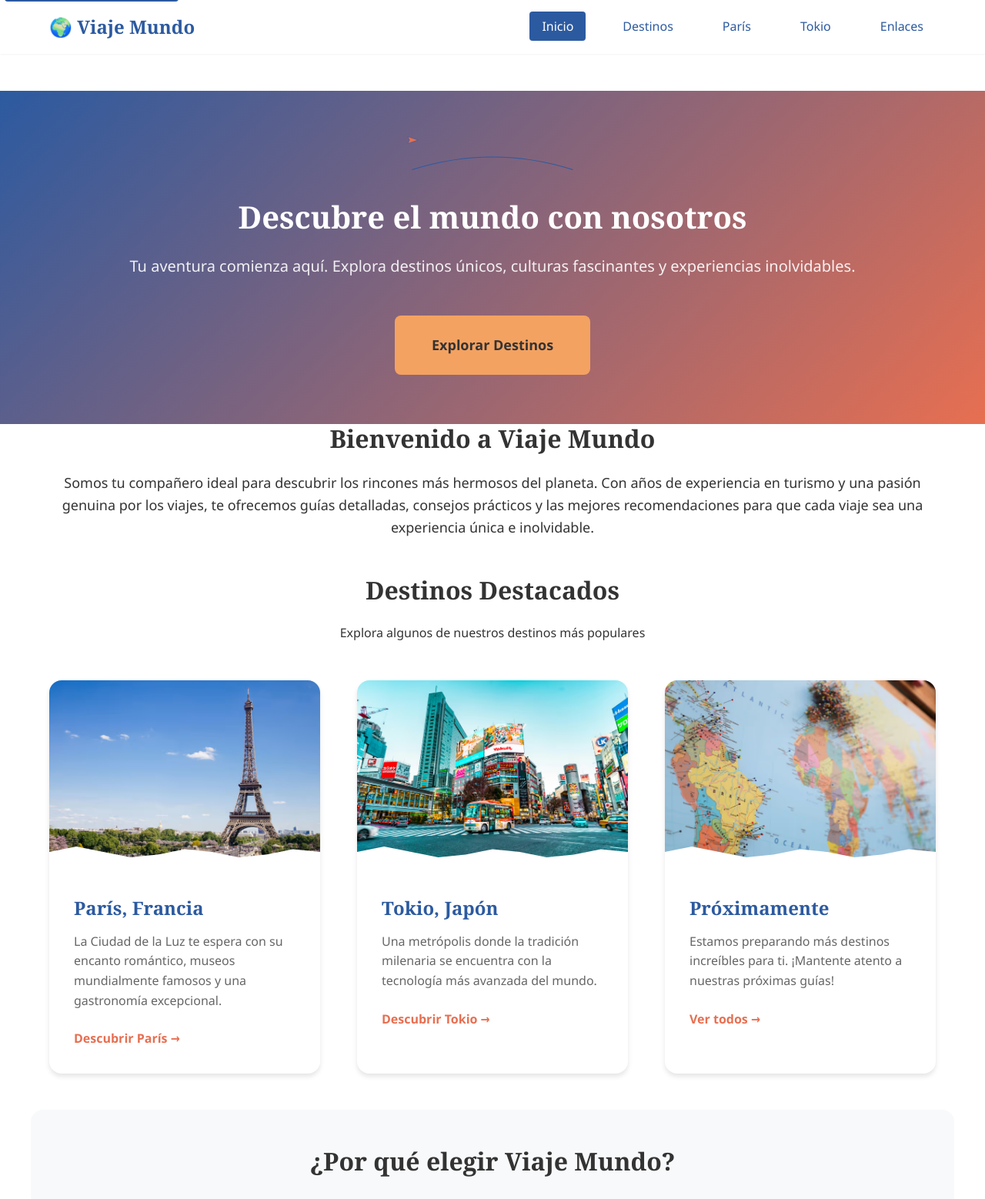
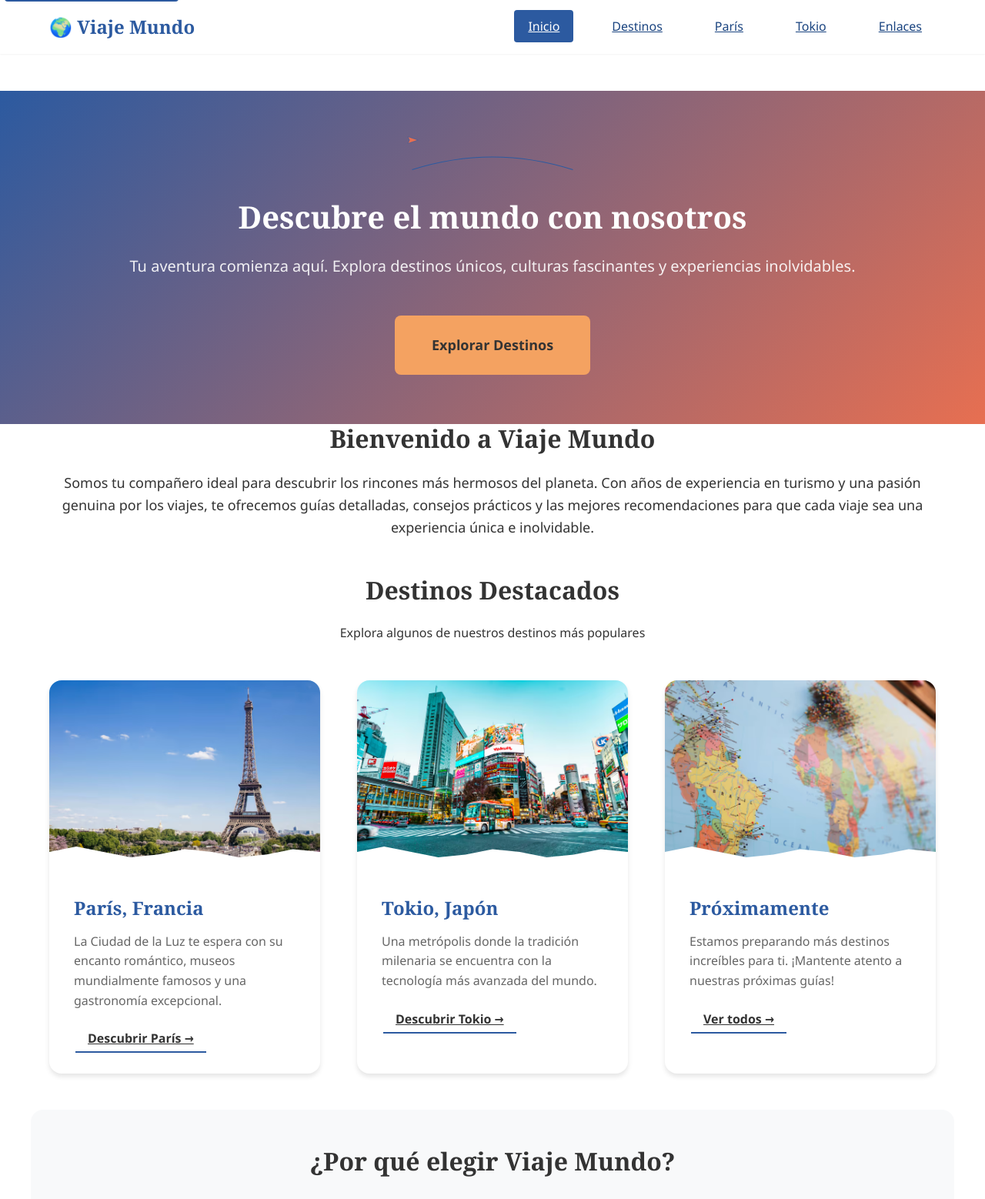
Before and after one commit to Lucasarl/Viaje-Mundo, a website built with Parcel: page src/index.html in a window 1280 px wide. Shown: the top 1558 px of the page at 77% size. Built offline with nearby package versions, Linux system fonts and the light colour scheme.

Commit message:
accesibilidad

```diff
--- a/src/css/main.css
+++ b/src/css/main.css
@@ -50,6 +50,13 @@
   overflow: hidden;
   transform: translateZ(0); /* Force GPU acceleration */
   will-change: transform;
+  color: #333 !important; /* Dark text for better contrast */
+  background: rgba(255, 255, 255, 0.95); /* Semi-transparent white background */
+  padding: 8px 16px;
+  border-radius: 6px;
+  font-weight: 600;
+  text-decoration: underline; /* Always show underline for accessibility */
+  border: 2px solid transparent;
 }
 .card-link::after {
   content: "";
@@ -58,13 +65,21 @@
   bottom: 0;
   width: 100%;
   height: 2px;
-  background: var(--accent-color);
-  transform: scaleX(0);
+  background: #2c5aa0; /* Primary color for better contrast */
+  transform: scaleX(1); /* Always visible for accessibility */
   transform-origin: left;
   transition: transform 0.3s;
 }
 .card-link:hover::after, .card-link:focus::after {
-  transform: scaleX(1);
+  transform: scaleX(1.1);
+  height: 3px;
+}
+.card-link:hover, .card-link:focus {
+  background: rgba(255, 255, 255, 1); /* Full opacity on hover */
+  border-color: #2c5aa0; /* Visible border on focus/hover */
+  transform: translateY(-2px);
+  text-decoration: underline;
+  color: #2c5aa0 !important;
 }
 .card picture {
   position: relative;
@@ -242,18 +257,22 @@ p {
 }
 
 a {
-  color: var(--primary-color);
-  text-decoration: none;
-  transform: translateZ(0); /* Force GPU acceleration */
+  color: #1a4480; /* Darker blue for better contrast */
+  text-decoration: underline; /* Always show underlines */
+  transform: translateZ(0);
   will-change: transform;
 
   &:hover, &:focus {
+    color: #e76f51; /* High contrast accent color */
     text-decoration: underline;
-    transform: translateY(-1px); /* GPU-accelerated hover effect */
+    transform: translateY(-1px);
+    background: rgba(255, 255, 255, 0.9); /* Background for better readability */
+    padding: 2px 4px;
+    border-radius: 3px;
   }
 
   &:focus {
-    outline: 2px solid var(--primary-color);
+    outline: 3px solid #2c5aa0; /* Thicker focus outline */
     outline-offset: 2px;
   }
 }
@@ -318,17 +337,25 @@ a {
       font-weight: 500;
       padding: var(--spacing-xs) var(--spacing-sm);
       border-radius: var(--radius-sm);
-      transform: translateZ(0);
-      will-change: transform;
+      color: #1a4480; /* High contrast color */
+      text-decoration: underline; /* Always visible for accessibility */
+      border: 2px solid transparent;
 
       &:hover, &:focus {
-        background: var(--surface-color);
+        background: #2c5aa0; /* High contrast background */
+        color: white;
         text-decoration: none;
         transform: scale(1.05);
       }
 
+      &:focus {
+        outline: 3px solid #e76f51;
+        outline-offset: 2px;
+      }
+
       &.active {
         background: var(--primary-color);
+        color: white;
         color: white;
 
         &:hover {
@@ -593,10 +620,19 @@ a {
     }
 
     a {
-      color: #ccc;
+      color: #ffffff; /* White for better contrast on dark background */
+      text-decoration: underline;
 
       &:hover {
-        color: var(--secondary-color);
+        color: #f4a261; /* High contrast yellow */
+        background: rgba(255, 255, 255, 0.1);
+        padding: 2px 4px;
+        border-radius: 3px;
+      }
+
+      &:focus {
+        outline: 3px solid #f4a261;
+        outline-offset: 2px;
       }
     }
   }
```
